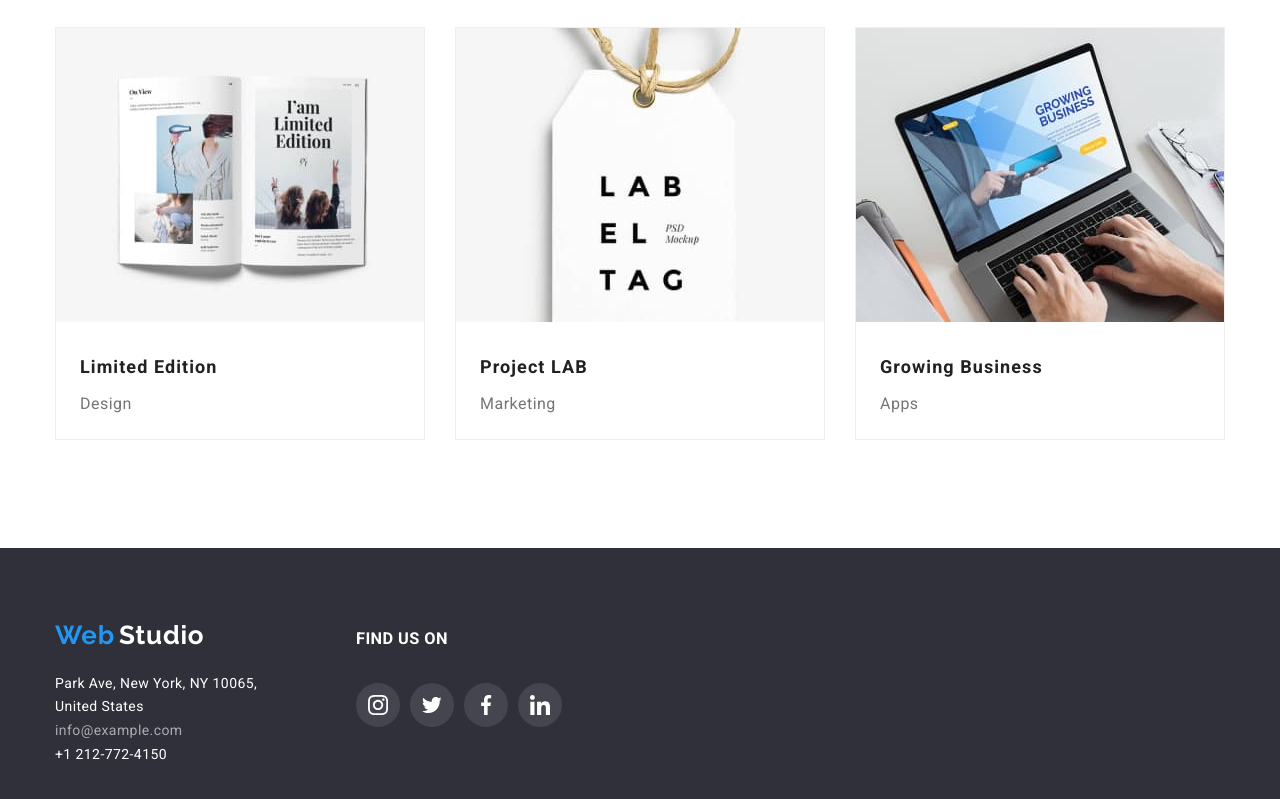
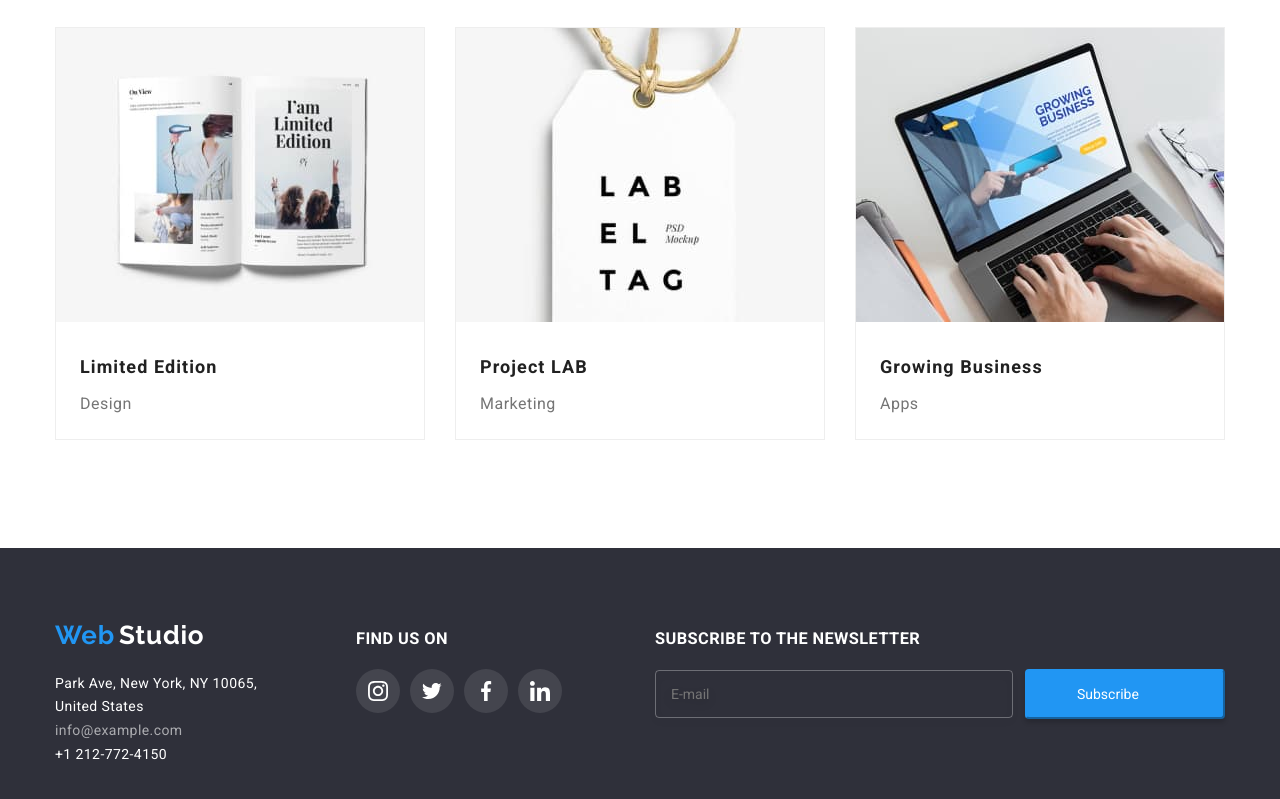
Before and after one commit to staci-bog/goit-markup-hw-06, a plain HTML site: page portfolio.html in a window 1280 px wide. Shown: the part 1141-1940 px from the top of the page. Drawn offline with nearby package versions, Linux system fonts and the light colour scheme.

Commit message:
add changes in portfolio's footer

```diff
--- a/css/styles.css
+++ b/css/styles.css
@@ -534,6 +534,7 @@
   .footer-icons {
     display: inline-flex;
     padding-inline: 0;
+    margin-top: 0;
   }
   .footer-icons  .social-item:hover,
   .footer-icons  .social-item:focus {
@@ -557,6 +558,7 @@
     border: 1px solid rgba(255, 255, 255, 0.3);
     filter: drop-shadow(0px 4px 4px rgba(0, 0, 0, 0.15));
     border-radius: 4px;
+    margin-right: 8px;
   }
 
   .sbr-button {
@@ -569,6 +571,14 @@
     border-radius: 4px;
     border-color: var(--accent-color);
     cursor: pointer;
+    position: relative;
+  }
+  .sbr-button svg {
+    position: absolute;
+    width: 24px;
+    height: 24px;
+    bottom: 10px;
+    right: 30px;
   }
   /*modal window*/
   .modal-backdrop {
--- a/portfolio.html
+++ b/portfolio.html
@@ -252,6 +252,22 @@
                 </li>
             </ul>
         </div>
+        <div class="footer-sbr-block">
+          <form name="form-sbr" class="sbr-form">
+              <h3 class="title">SUBSCRIBE TO THE NEWSLETTER</h3>
+              <label class="user-mail">
+                  <div class="input-wrapper">
+                      <input type="email" name="user-mail" id="user-mail" class="sbr-mail" placeholder="E-mail" required>
+                      <button type="submit" class="sbr-button ">Subscribe
+                          <svg >
+                              <use href="./images/icons/icons.svg#icon-send"></use>
+                          </svg>
+                      </button>
+                  </div>
+              </label>
+
+          </form>
+      </div>
       </div>
     </footer>
 
```
Also changed, not shown: index.html (+4 -4 lines), images/icons/icons.svg.
